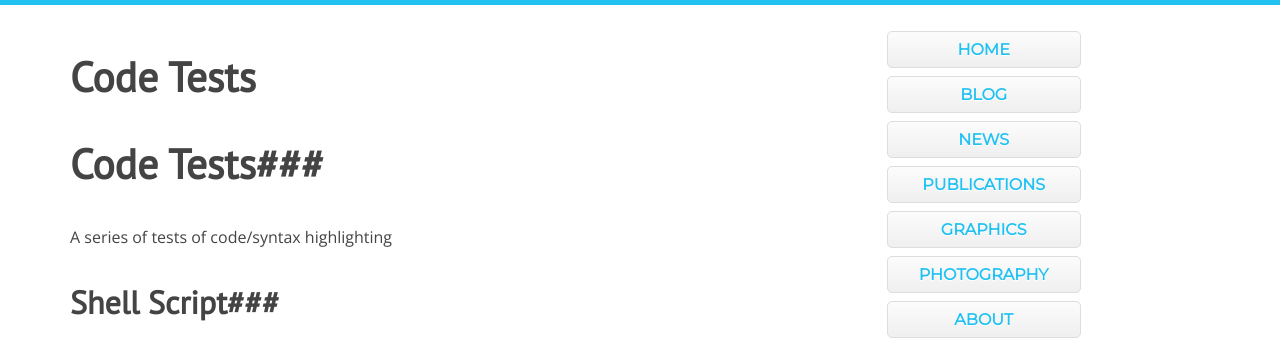
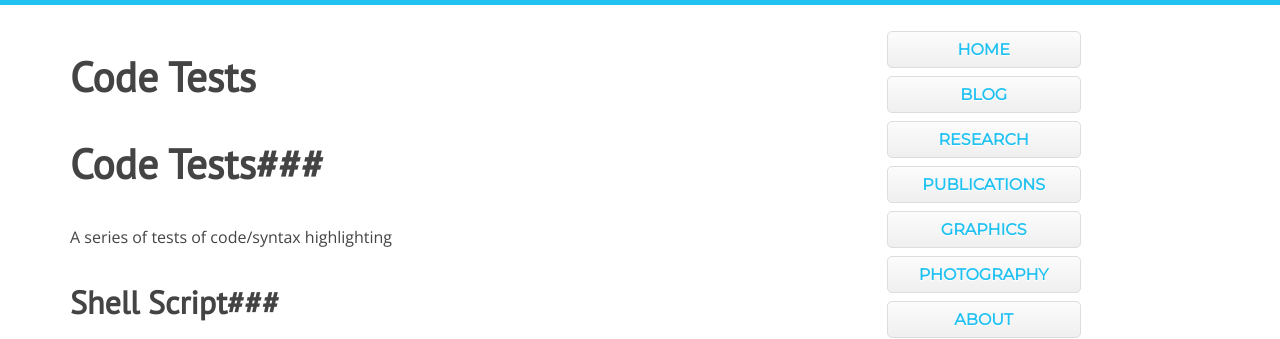
Before and after one commit to sebspain/sebspain.github.io, a Jekyll site: the page built from code_tests.md, in a window 1280 px wide. Shown: the top 339 px of the page. Built offline with Jekyll 4.4.1, drawn with Linux system fonts in a browser that asks for light colours; Markdown is read by kramdown in place of the engine named in the settings.

Commit message:
corrected nav

```diff
--- a/_layouts/default.html
+++ b/_layouts/default.html
@@ -24,7 +24,7 @@
     <a href="/blog.html">Blog</a>
   </li>
   <li class="button">
-    <a href="/research/">News</a>
+    <a href="/research/">Research</a>
   </li>
   <li class="button">
     <a href="/publications/">Pub<span class="show-on-mobiles">s</span><span class="hide-on-mobiles">lications</span></a>
@@ -57,7 +57,7 @@
     <a href="/blog.html">Blog</a>
   </li>
   <li class="nav-button">
-    <a href="/research/">News</a>
+    <a href="/research/">Research</a>
   </li>
   <li class="nav-button">
     <a href="/publications/">Pub<span class="show-on-mobiles">s</span><span class="hide-on-mobiles">lications</span></a>
```
